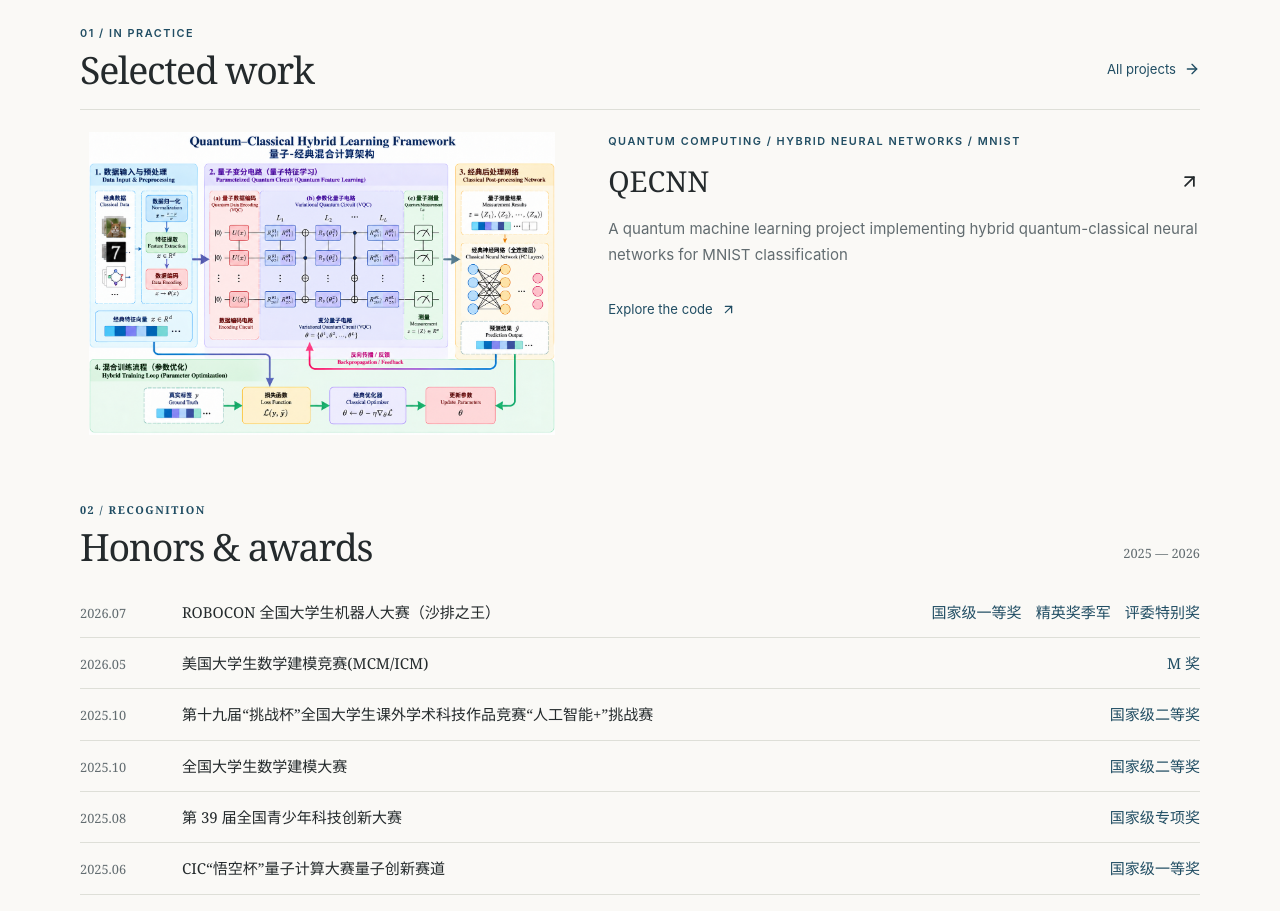
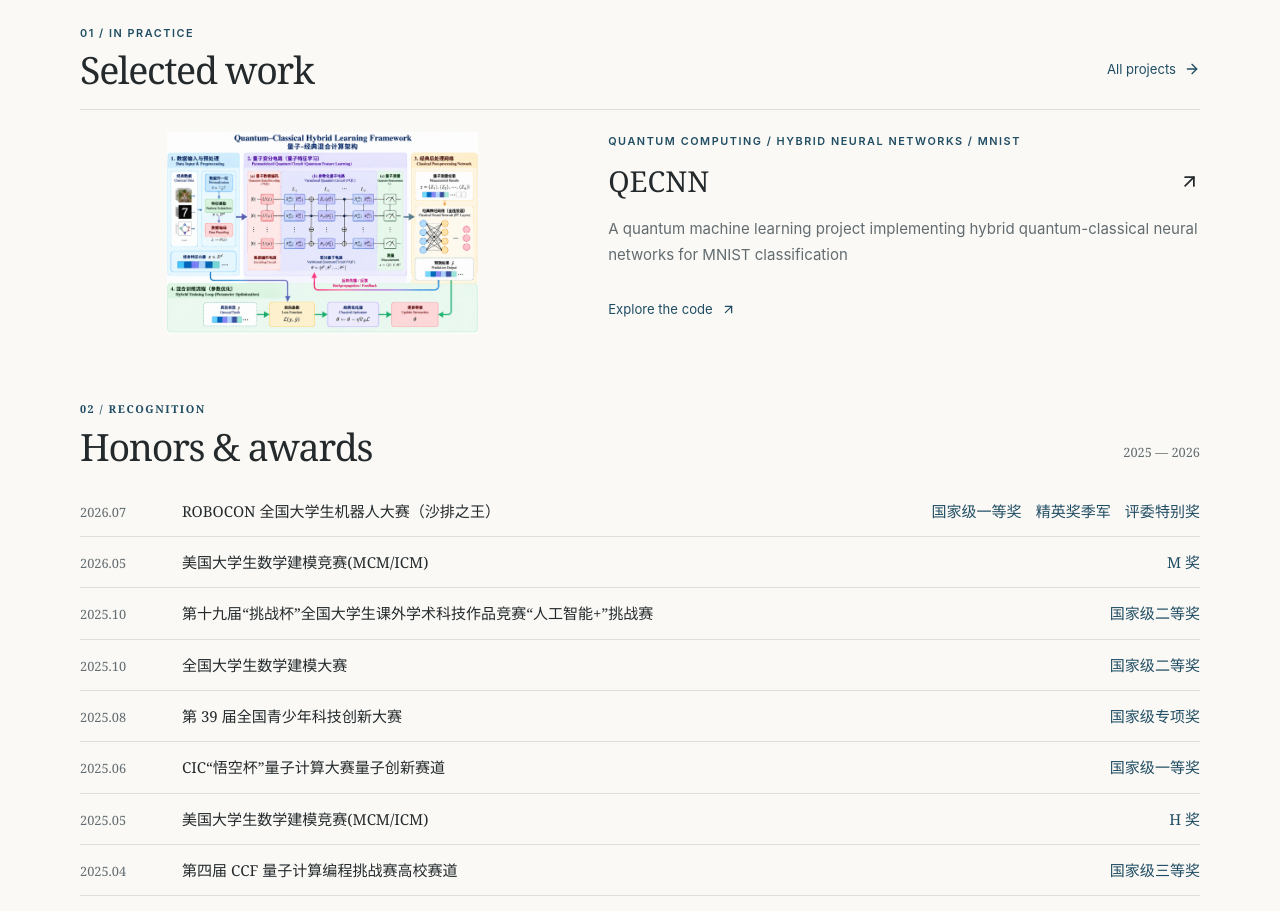
Before and after one commit to DannyWANGD/DannyWANGD.github.io, a React (Vite) app: page / in a window 1280 px wide. Shown: the part 900-1811 px from the top of the page. Built offline with nearby package versions, Linux system fonts and the light colour scheme.

Commit message:
style: reduce QECNN illustration to two-thirds size

```diff
--- a/src/components/ProjectCard.tsx
+++ b/src/components/ProjectCard.tsx
@@ -8,11 +8,12 @@ export interface Project {
   link?: string;
   tags: string[];
   image?: string;
+  imageScale?: number;
   imageAlt?: string;
   contribution?: string;
   result?: string;
 }
 
 export default function ProjectCard({ project, index = 0 }: { project: Project; index?: number }) {
-  return <article className={`project-row ${project.image ? 'project-with-image' : ''}`}>{project.image ? <SiteImage src={project.image} alt={project.imageAlt || project.title} width={640} height={400} loading="lazy" className="project-image" /> : <span className="project-number" aria-hidden="true">{String(index + 1).padStart(2, '0')}</span>}<div className="project-content"><p className="eyebrow">{project.tags.join(' / ')}</p><h3>{project.link ? <a href={project.link} target="_blank" rel="noreferrer">{project.title}<ArrowUpRight size={21} aria-hidden="true" /></a> : project.title}</h3><p>{project.description}</p>{project.contribution && <p><strong>My contribution.</strong> {project.contribution}</p>}{project.result && <p><strong>Result.</strong> {project.result}</p>}{project.link && <a className="text-link" href={project.link} target="_blank" rel="noreferrer">Explore the code <ArrowUpRight size={15} aria-hidden="true" /></a>}</div></article>;
+  return <article className={`project-row ${project.image ? 'project-with-image' : ''}`}>{project.image ? <SiteImage src={project.image} alt={project.imageAlt || project.title} width={640} height={400} loading="lazy" className="project-image" style={{ width: `${(project.imageScale ?? 1) * 100}%` }} /> : <span className="project-number" aria-hidden="true">{String(index + 1).padStart(2, '0')}</span>}<div className="project-content"><p className="eyebrow">{project.tags.join(' / ')}</p><h3>{project.link ? <a href={project.link} target="_blank" rel="noreferrer">{project.title}<ArrowUpRight size={21} aria-hidden="true" /></a> : project.title}</h3><p>{project.description}</p>{project.contribution && <p><strong>My contribution.</strong> {project.contribution}</p>}{project.result && <p><strong>Result.</strong> {project.result}</p>}{project.link && <a className="text-link" href={project.link} target="_blank" rel="noreferrer">Explore the code <ArrowUpRight size={15} aria-hidden="true" /></a>}</div></article>;
 }
--- a/src/data/projects.json
+++ b/src/data/projects.json
@@ -5,6 +5,7 @@
     "description": "A quantum machine learning project implementing hybrid quantum-classical neural networks for MNIST classification",
     "link": "https://github.com/DannyWANGD/Quantum_learning",
     "image": "/images/projects/QECNN.png",
+    "imageScale": 0.6666666667,
     "imageAlt": "QECNN 量子—经典混合学习框架：数据预处理、参数化量子电路、经典后处理网络与混合训练流程",
     "tags": [
       "Quantum computing",
--- a/src/index.css
+++ b/src/index.css
@@ -97,7 +97,7 @@ img { display: block; max-width: 100%; }
 .project-content > p:not(.eyebrow) { font-size: .94rem; color: var(--muted); margin-block: 12px; }
 .project-content > .text-link { margin-top: 8px; }
 .project-with-image { grid-template-columns: minmax(0, .9fr) minmax(0, 1.1fr); gap: 44px; align-items: start; }
-.project-image { width: 100%; aspect-ratio: 1.6; height: auto; object-fit: contain; border-radius: 4px; }
+.project-image { width: 100%; aspect-ratio: 1.6; height: auto; object-fit: contain; border-radius: 4px; justify-self: center; }
 .writing-grid { display: grid; grid-template-columns: repeat(2, minmax(0, 1fr)); column-gap: 48px; }
 .writing-item { padding: 28px 0; border-top: 1px solid var(--line); }
 .home-page .writing-item { padding-block: 20px; }
```
Also changed, not shown: 2 other files (tests, documents, lock files or other folders).
